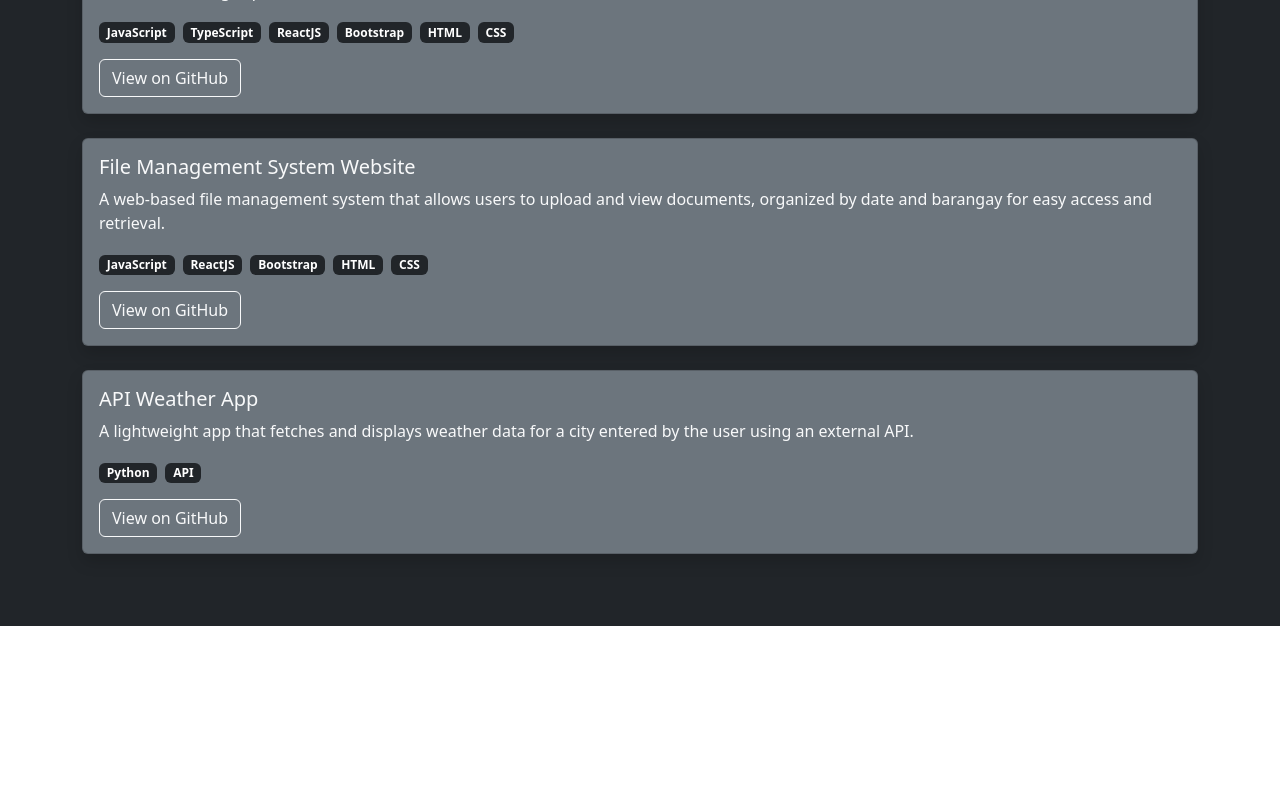
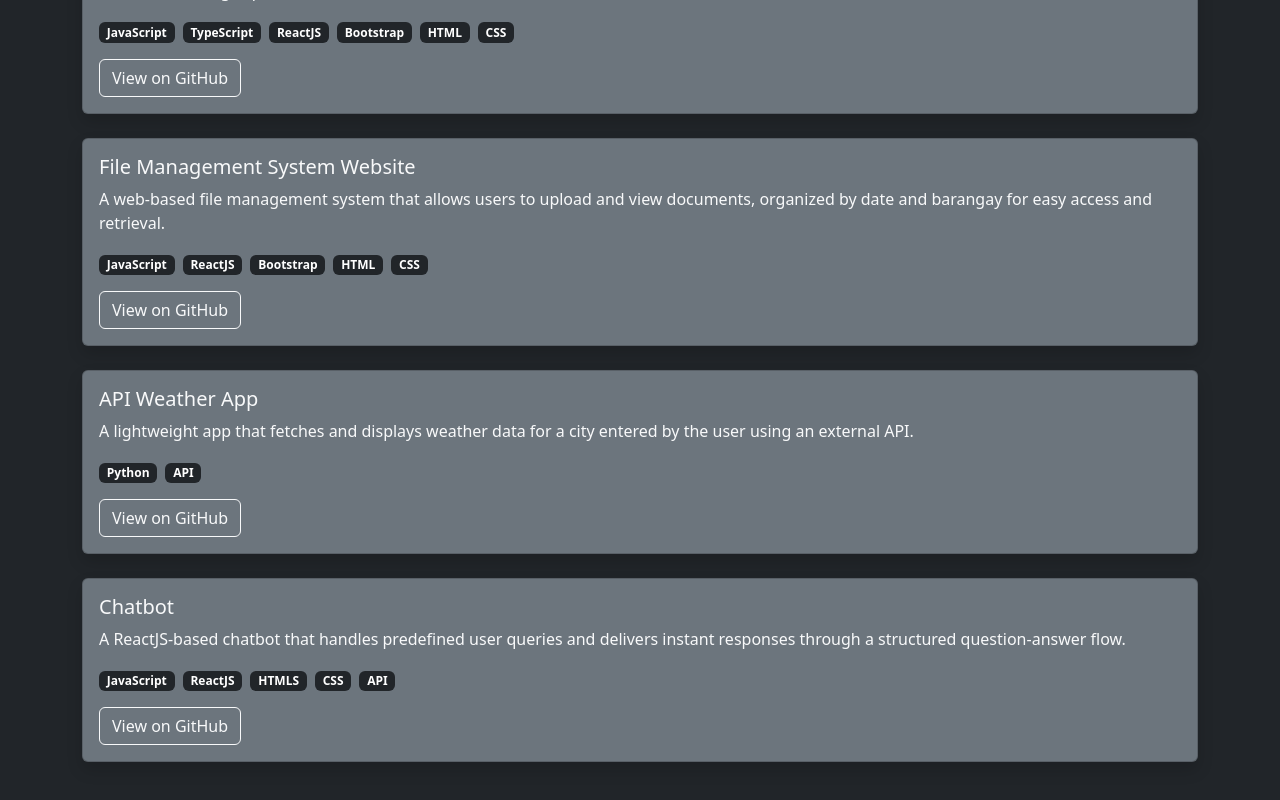
Before and after one commit to DyamesGH/Website-Portfolio, a React (Vite) app: page /projects in a window 1280 px wide. Shown: the part 541-1341 px from the top of the page. Before the commit the page ends 1167 px from the top, so only its background shows below. Built offline with nearby package versions, Linux system fonts and the light colour scheme.

Commit message:
Added another project

```diff
--- a/src/data/projects.ts
+++ b/src/data/projects.ts
@@ -34,4 +34,11 @@ export const projects: Project[] = [
     technologies: ["Python", "API"],
     github: "https://github.com/DyamesGH/API-Weather-App",
   },
+  {
+    title: "Chatbot",
+    description:
+      "A ReactJS-based chatbot that handles predefined user queries and delivers instant responses through a structured question-answer flow.",
+    technologies: ["JavaScript", "ReactJS", "HTMLS", "CSS", "API"],
+    github: "https://github.com/DyamesGH/Simple-Chatbot",
+  },
 ];
```
